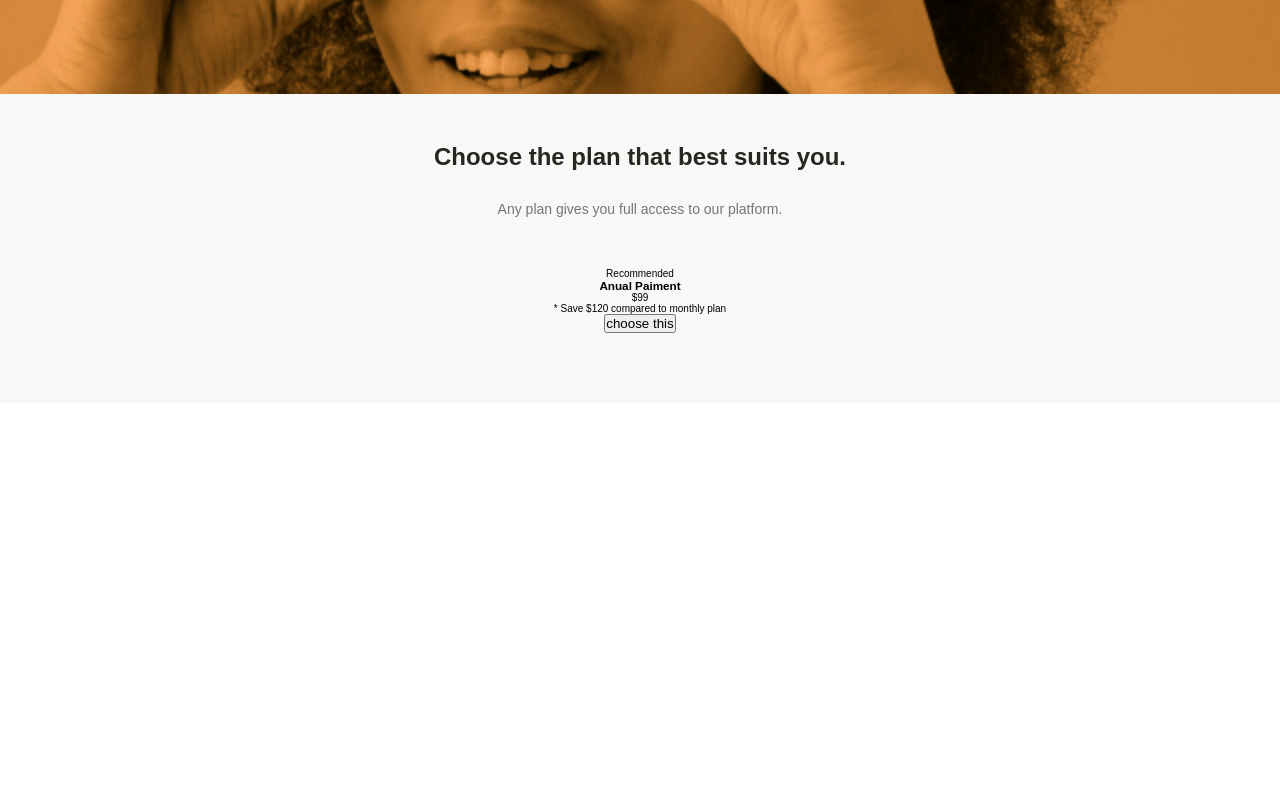
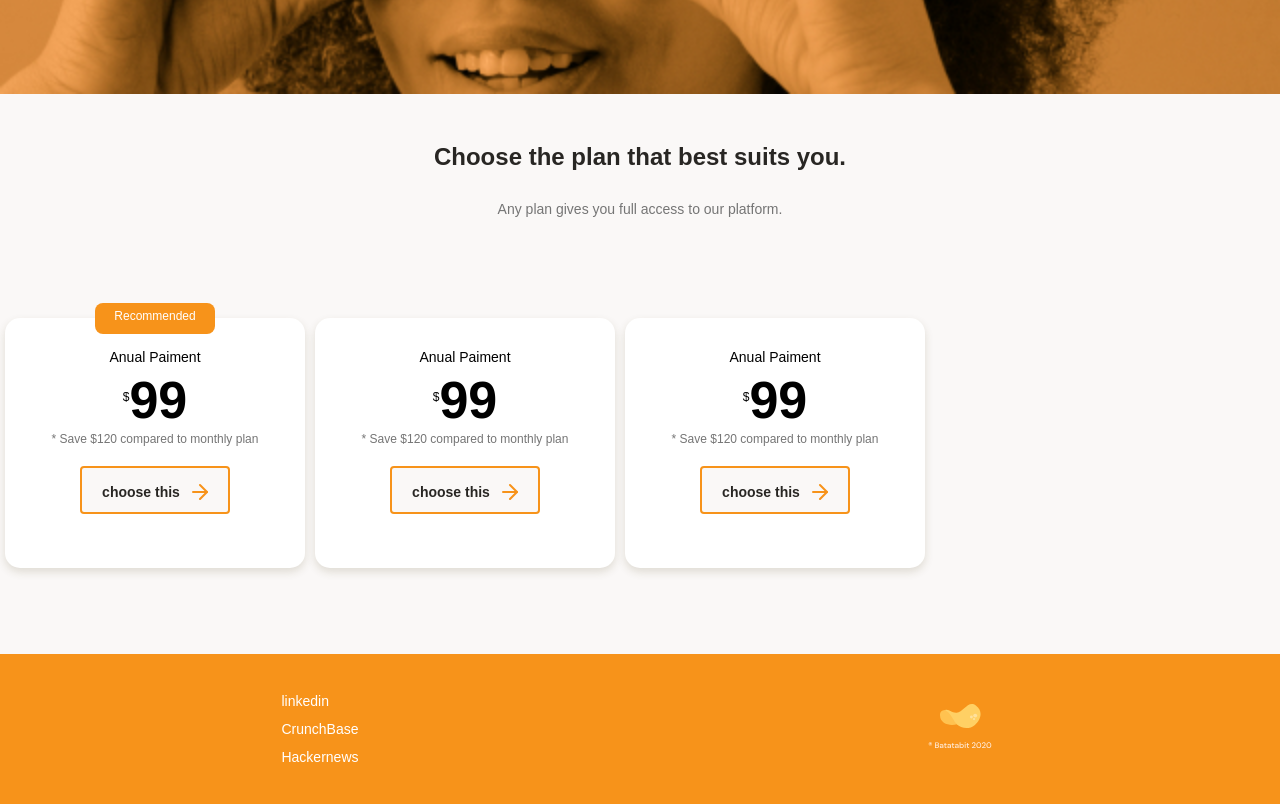
Before and after one commit to juanchopatrik/BatataBit.github.io, a plain HTML site: page index.html in a window 1280 px wide. Shown: the part 2324-3128 px from the top of the page. Before the commit the page ends 2727 px from the top, so only its background shows below. Drawn offline with Linux system fonts and the light colour scheme.

Commit message:
finishing basic design

```diff
--- a/index.html
+++ b/index.html
@@ -114,17 +114,50 @@
         </div>
         <section class="plans-container--slider">
           <article class="plans-container--card">
-            <p>Recommended</p>
-            <div>
-              <h3>Anual Paiment</h3>
-              <p><span>$</span>99</p>
-              <p>* Save $120 compared to monthly plan</p>
-              <button>choose this<span></span></button>
+            <p class="recommended">Recommended</p>
+            <div class="plan-info-container">
+              <h3 class="plan-card--title">Anual Paiment</h3>
+              <p class="plan-card--price"><span>$</span>99</p>
+              <p class="plan-card-saving">
+                * Save $120 compared to monthly plan
+              </p>
+              <button class="plan-card--call">choose this<span></span></button>
+            </div>
+          </article>
+          <article class="plans-container--card">
+            <div class="plan-info-container">
+              <h3 class="plan-card--title">Anual Paiment</h3>
+              <p class="plan-card--price"><span>$</span>99</p>
+              <p class="plan-card-saving">
+                * Save $120 compared to monthly plan
+              </p>
+              <button class="plan-card--call">choose this<span></span></button>
+            </div>
+          </article>
+          <article class="plans-container--card">
+            <div class="plan-info-container">
+              <h3 class="plan-card--title">Anual Paiment</h3>
+              <p class="plan-card--price"><span>$</span>99</p>
+              <p class="plan-card-saving">
+                * Save $120 compared to monthly plan
+              </p>
+              <button class="plan-card--call">choose this<span></span></button>
             </div>
           </article>
         </section>
       </section>
     </main>
-    <footer></footer>
+    <footer>
+      <section class="left">
+        <ul>
+          <li><a href="#">linkedin</a></li>
+          <li><a href="#">CrunchBase</a></li>
+          <li><a href="#">Hackernews</a></li>
+        </ul>
+      </section>
+      <section class="right">
+        <img src="./assets/img/logo-footer.svg" alt="batatabitLogo">
+      </section>
+    </footer>
   </body>
 </html>
--- a/styles.css
+++ b/styles.css
@@ -269,13 +269,12 @@
   position: absolute;
   width: 40px;
   height: 25px;
-  top: -10px ;
+  top: -10px;
   left: calc(50% - 20px);
   background-image: url("./assets/icons/batata.svg");
 }
 
-
-.product-detail--title{
+.product-detail--title {
   width: 90%;
   min-width: 288px;
   height: auto;
@@ -284,16 +283,15 @@
   text-align: center;
 }
 
-.product-detail--title h2{
+.product-detail--title h2 {
   margin-bottom: 20px;
   font-size: 2.4rem;
   font-weight: bold;
   line-height: 2.6rem;
   color: var(--just-white);
-
 }
 
-.product-detail--title p{
+.product-detail--title p {
   margin-bottom: 20px;
   font-size: 1.4rem;
   font-weight: 500;
@@ -301,20 +299,19 @@
   color: #808080;
 }
 
-.product-detail--card{
+.product-detail--card {
   width: 90%;
-  min-width:  288px;
+  min-width: 288px;
   max-width: 400px;
   min-height: 150px;
   margin: 15px auto;
   padding: 15px;
-  background-color: var(--black) ;
+  background-color: var(--black);
   border-radius: 5px;
   box-shadow: 0 4px 8px rgba(0, 0, 0, 0.16);
-
 }
 
-.product-detail--card .clock{
+.product-detail--card .clock {
   display: inline-block;
   width: 20px;
   height: 20px;
@@ -333,17 +330,16 @@
   color: var(--just-white);
 }
 
-.product--card-body{
-  font-size: 1.4rem ;
+.product--card-body {
+  font-size: 1.4rem;
   font-size: 500;
   line-height: 1.8rem;
   color: #808080;
-
 }
 
-.product-detail--card .eye{
-background-image: url("./assets/icons/eye.svg");
-display: inline-block;
+.product-detail--card .eye {
+  background-image: url("./assets/icons/eye.svg");
+  display: inline-block;
   width: 20px;
   height: 20px;
   margin-bottom: 10px;
@@ -352,7 +348,7 @@
   background-repeat: no-repeat;
 }
 
-.product-detail--card .dollar{
+.product-detail--card .dollar {
   background-image: url("./assets/icons/dollar-sign.svg");
   display: inline-block;
   width: 20px;
@@ -373,7 +369,7 @@
   background-repeat: no-repeat;
 }
 
-.bicoin-img-container h2{
+.bicoin-img-container h2 {
   padding-top: 60px;
   font-size: 2.4rem;
   font-weight: bold;
@@ -382,14 +378,14 @@
   text-align: center;
 }
 
-.main-plans-container{
+.main-plans-container {
   width: 100%;
   min-width: 320px;
   padding-bottom: 70px;
   text-align: center;
 }
 
-.plans--title{
+.plans--title {
   width: 90%;
   min-width: 288px;
   height: auto;
@@ -397,7 +393,7 @@
   margin-bottom: 50px;
 }
 
-.plans--title h2{
+.plans--title h2 {
   padding-top: 50px;
   font-size: 2.4rem;
   font-weight: bold;
@@ -405,10 +401,130 @@
   color: var(--black);
 }
 
-.plans--title p{
+.plans--title p {
   padding-top: 30px;
   font-size: 1.4rem;
   font-weight: 500;
   line-height: 1.8rem;
   color: #757575;
 }
+
+.plans-container--slider {
+  display: flex;
+  height: 316px;
+  /* metemos los elementos dentro del contenedor principal */
+  overflow-x: scroll;
+  /* para que no afecte otros scrolls */
+  overscroll-behavior-x: contain;
+  /* indica que el scroll es horizontal y que no tiene guia */
+  scroll-snap-type: x proximity;
+}
+
+.plans-container--card {
+  position: relative;
+  scroll-snap-align: center;
+  width: 70%;
+  min-width: 190px;
+  max-width: 300px;
+  height: 250px;
+  margin: 50px 5px 0;
+  padding: 0 15px;
+  background-color: var(--just-white);
+  border-radius: 15px;
+  box-shadow: 0 4px 8px rgba(89, 73, 30, 0.16);
+}
+
+.recommended {
+  position: absolute;
+  width: 120px;
+  height: 31px;
+  left: calc(50% - 60px);
+  top: -15px;
+  font-size: 1.2rem;
+  background-color: var(--bicoin-orange);
+  border-radius: 8px;
+  color: var(--just-white);
+  padding: 6px;
+}
+
+.plan-card--title {
+  padding-top: 30px;
+  font-size: 1.4rem;
+  font-weight: 500;
+  line-height: 1.8rem;
+  color: black;
+}
+
+.plan-card--price {
+  padding: 5px 0;
+  font-size: 5.2rem;
+  font-weight: bold;
+  line-height: 5.3rem;
+  color: black;
+}
+
+.plan-card--price span {
+  font-size: 1.2rem;
+  font-weight: 300;
+  vertical-align: text-top;
+}
+
+.plan-card-saving {
+  font-size: 1.2rem;
+  color: #757575;
+}
+
+.plan-card--call {
+  width: 150px;
+  height: 48px;
+  margin-top: 20px;
+  background-color: var(--off-white);
+  border: 2px solid var(--bicoin-orange);
+  border-radius: 4px;
+  font-size: 1.4rem;
+  font-weight: bold;
+  line-height: 1.8rem;
+  color: var(--black);
+  font-family: dm-sans, sans-serif;
+}
+
+.plan-card--call span {
+  display: inline-block;
+  width: 20px;
+  height: 20px;
+  background-image: url("./assets/icons/orange-right-arrow.svg");
+  vertical-align: text-bottom;
+  margin-left: 8px;
+}
+
+footer{
+  display: flex;
+  width: 100%;
+  height: 150px;
+  background-color: var(--bicoin-orange);
+}
+
+footer section{
+  display: flex;
+  width: 50%;
+  justify-content: center;
+  align-items: center;
+
+}
+
+footer .left ul{
+  font-size: 1.4rem;
+  font-weight: 500;
+  line-height: 1.8rem;
+  list-style: none;
+}
+
+.left li{
+  margin: 10px 0;
+
+}
+
+.left a{
+  text-decoration: none;
+  color: var(--just-white);
+}
```
